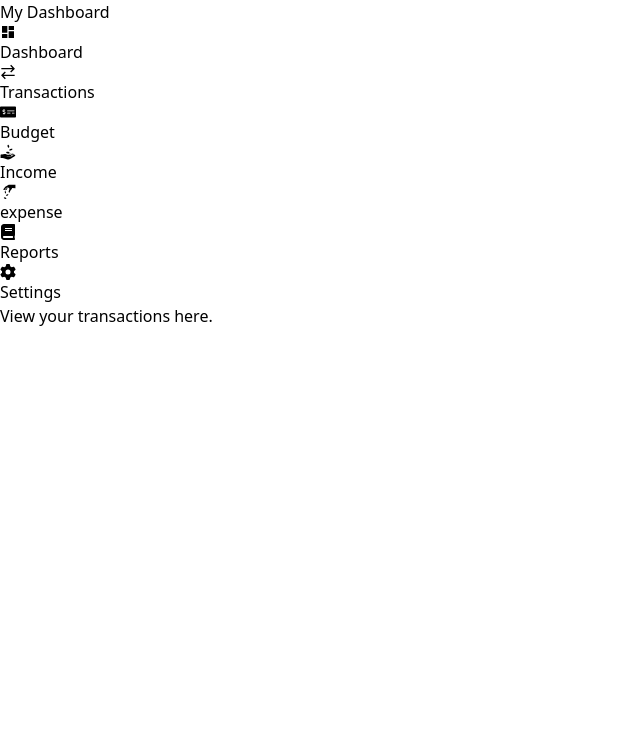
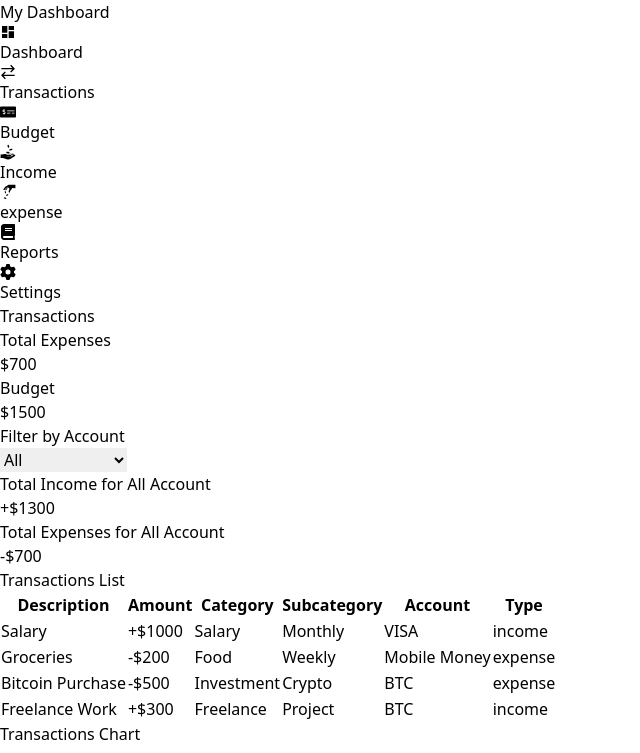
Before and after one commit to Codinglone/taskforce-expense-tracker-frontend, a React (Vite) app: page /transactions in a window 1280 px wide. Shown: the top 753 px of the page, without its empty margins (0-640 px from the left). Built offline with nearby package versions, Linux system fonts and the light colour scheme.

Commit message:
Created transactions page

```diff
--- a/package.json
+++ b/package.json
@@ -11,6 +11,7 @@
   },
   "dependencies": {
     "react": "^18.3.1",
+    "react-chartjs-2": "^5.3.0",
     "react-dom": "^18.3.1",
     "react-icons": "^5.4.0",
     "react-router-dom": "^7.1.1",
--- a/src/pages/Transactions.jsx
+++ b/src/pages/Transactions.jsx
@@ -1,7 +1,143 @@
-import React from 'react'
+import React, { useState, useEffect } from 'react';
+import { Bar } from 'react-chartjs-2';
+import 'chart.js/auto';
 
 const Transactions = () => {
-  return <div>View your transactions here.</div>;
-}
+  const [transactions, setTransactions] = useState([
+    { description: 'Salary', amount: 1000, type: 'income', category: 'Salary', subcategory: 'Monthly', account: 'VISA' },
+    { description: 'Groceries', amount: 200, type: 'expense', category: 'Food', subcategory: 'Weekly', account: 'Mobile Money' },
+    { description: 'Bitcoin Purchase', amount: 500, type: 'expense', category: 'Investment', subcategory: 'Crypto', account: 'BTC' },
+    { description: 'Freelance Work', amount: 300, type: 'income', category: 'Freelance', subcategory: 'Project', account: 'BTC' },
+  ]);
+  const [budget, setBudget] = useState(1500);
+  const [totalExpenses, setTotalExpenses] = useState(700);
+  const [selectedAccount, setSelectedAccount] = useState('All');
+  const [totalIncome, setTotalIncome] = useState(0);
+  const [totalAmount, setTotalAmount] = useState(0);
 
-export default Transactions
+  useEffect(() => {
+    const calculateTotals = () => {
+      const filteredTransactions = selectedAccount === 'All' ? transactions : transactions.filter(transaction => transaction.account === selectedAccount);
+      const totalIncome = filteredTransactions.filter(transaction => transaction.type === 'income').reduce((sum, transaction) => sum + parseFloat(transaction.amount), 0);
+      const totalExpenses = filteredTransactions.filter(transaction => transaction.type === 'expense').reduce((sum, transaction) => sum + parseFloat(transaction.amount), 0);
+      setTotalIncome(totalIncome);
+      setTotalExpenses(totalExpenses);
+      setTotalAmount(totalIncome - totalExpenses);
+    };
+
+    calculateTotals();
+  }, [selectedAccount, transactions]);
+
+  const filteredTransactions = selectedAccount === 'All' ? transactions : transactions.filter(transaction => transaction.account === selectedAccount);
+
+  const chartData = {
+    labels: filteredTransactions.map(transaction => transaction.description),
+    datasets: [
+      {
+        label: 'Amount',
+        data: filteredTransactions.map(transaction => transaction.amount),
+        backgroundColor: filteredTransactions.map(transaction => {
+          switch (transaction.account) {
+            case 'VISA':
+              return 'rgba(54, 162, 235, 0.6)';
+            case 'Mobile Money':
+              return 'rgba(255, 206, 86, 0.6)';
+            case 'BTC':
+              return 'rgba(153, 102, 255, 0.6)';
+            default:
+              return 'rgba(75, 192, 192, 0.6)';
+          }
+        }),
+        borderColor: filteredTransactions.map(transaction => {
+          switch (transaction.account) {
+            case 'VISA':
+              return 'rgba(54, 162, 235, 1)';
+            case 'Mobile Money':
+              return 'rgba(255, 206, 86, 1)';
+            case 'BTC':
+              return 'rgba(153, 102, 255, 1)';
+            default:
+              return 'rgba(75, 192, 192, 1)';
+          }
+        }),
+        borderWidth: 1,
+      },
+    ],
+  };
+
+  return (
+    <div className="p-4 h-[94vh] overflow-auto">
+      <h2 className="text-2xl font-bold text-gray-800 mb-4">Transactions</h2>
+      <div className="flex justify-between mb-4">
+        <div className="w-1/2 p-4 shadow-lg bg-white rounded-lg hover:shadow-2xl hover:transition hover:cursor-pointer mr-4">
+          <h3 className="text-xl font-bold text-gray-800">Total Expenses</h3>
+          <p className="text-2xl font-bold text-red-600">${totalExpenses}</p>
+        </div>
+        <div className="w-1/2 p-4 shadow-lg bg-white rounded-lg hover:shadow-2xl hover:transition hover:cursor-pointer">
+          <h3 className="text-xl font-bold text-gray-800">Budget</h3>
+          <p className="text-2xl font-bold text-blue-600">${budget}</p>
+        </div>
+      </div>
+      <div className="mb-4">
+        <h3 className="text-xl font-bold text-gray-800">Filter by Account</h3>
+        <select
+          value={selectedAccount}
+          onChange={(e) => setSelectedAccount(e.target.value)}
+          className="p-2 border rounded"
+        >
+          <option value="All">All</option>
+          <option value="Mobile Money">Mobile Money</option>
+          <option value="VISA">VISA</option>
+          <option value="BTC">BTC</option>
+        </select>
+      </div>
+      <div className="mb-4">
+        <h3 className="text-xl font-bold text-gray-800">Total Income for {selectedAccount} Account</h3>
+        <p className="text-2xl font-bold text-green-600">+${totalIncome}</p>
+      </div>
+      <div className="mb-4">
+        <h3 className="text-xl font-bold text-gray-800">Total Expenses for {selectedAccount} Account</h3>
+        <p className="text-2xl font-bold text-red-600">-${totalExpenses}</p>
+      </div>
+      <div className="mb-4">
+        <h3 className="text-xl font-bold text-gray-800">Transactions List</h3>
+        <div className="overflow-auto">
+          <table className="min-w-full bg-white">
+            <thead>
+              <tr>
+                <th className="py-2 px-4 border-b text-left">Description</th>
+                <th className="py-2 px-4 border-b text-left">Amount</th>
+                <th className="py-2 px-4 border-b text-left">Category</th>
+                <th className="py-2 px-4 border-b text-left">Subcategory</th>
+                <th className="py-2 px-4 border-b text-left">Account</th>
+                <th className="py-2 px-4 border-b text-left">Type</th>
+              </tr>
+            </thead>
+            <tbody>
+              {filteredTransactions.map((transaction, index) => (
+                <tr key={index}>
+                  <td className="py-2 px-4 border-b text-left">{transaction.description}</td>
+                  <td className={`py-2 px-4 border-b text-left ${transaction.type === 'income' ? 'text-green-600' : 'text-red-600'}`}>
+                    {transaction.type === 'income' ? '+' : '-'}${transaction.amount}
+                  </td>
+                  <td className="py-2 px-4 border-b text-left">{transaction.category}</td>
+                  <td className="py-2 px-4 border-b text-left">{transaction.subcategory}</td>
+                  <td className="py-2 px-4 border-b text-left">{transaction.account}</td>
+                  <td className="py-2 px-4 border-b text-left">{transaction.type}</td>
+                </tr>
+              ))}
+            </tbody>
+          </table>
+        </div>
+      </div>
+      <div className="mb-4">
+        <h3 className="text-xl font-bold text-gray-800">Transactions Chart</h3>
+        <div className="p-4 shadow-lg bg-white rounded-lg">
+          <Bar data={chartData} />
+        </div>
+      </div>
+    </div>
+  );
+};
+
+export default Transactions;
```
Also changed, not shown: 1 other file (tests, documents, lock files or other folders).
